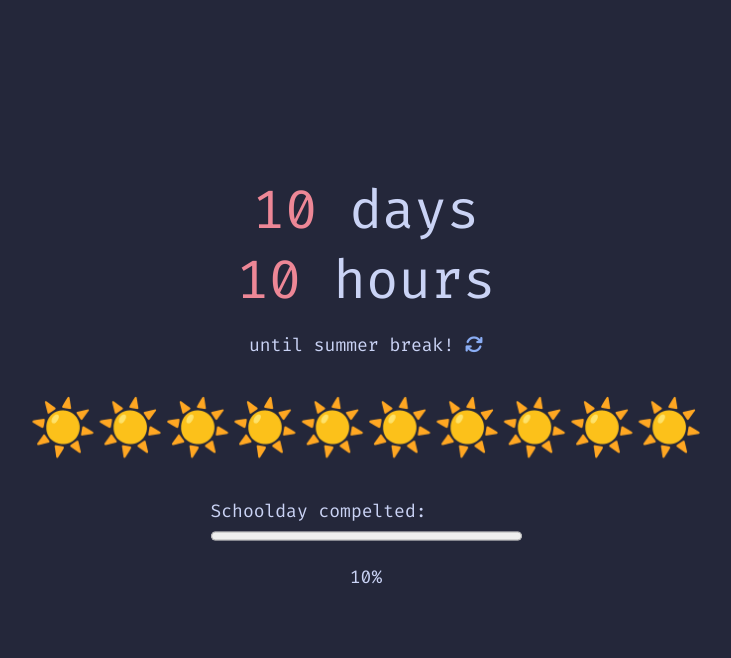
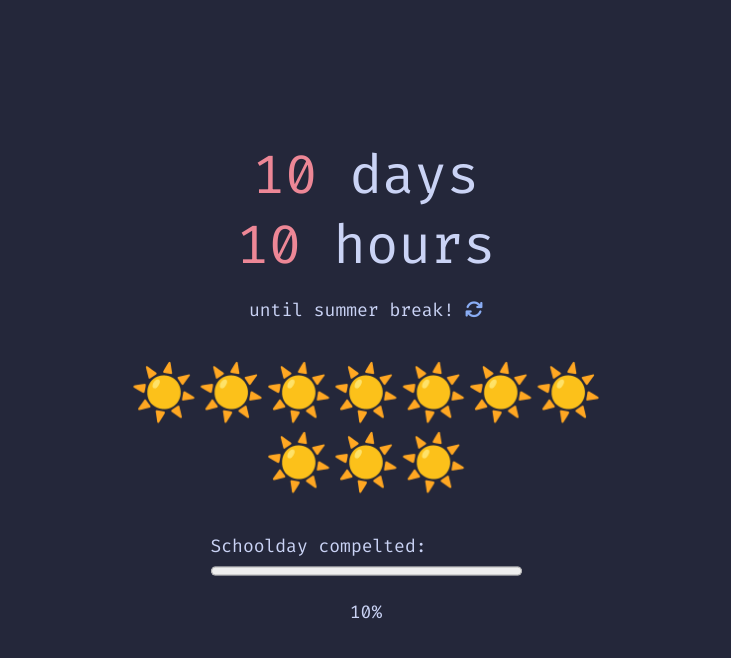
Before and after one commit to JoshPaulie/mrjoshtools, a Flask app: template templates/summer.html in a window 1280 px wide. Shown: the top 658 px of the page, without its empty margins (274-1005 px from the left). Run offline with Flask 3, Linux system fonts and the light colour scheme; the template is opened without the code that fills it: most values are stand-ins (such as "Sample title", 1, 10 or a date in 2020); some libraries are stand-ins or nearby versions.

Commit message:
📐 Change width of ☀️ div

```diff
--- a/static/style.css
+++ b/static/style.css
@@ -104,7 +104,7 @@ progress {
 }
 
 .days-left-emojis {
-  max-width: 75%;
+  max-width: 40%;
   text-align: center;
   font-size: 3rem;
   padding-top: 1rem;
```
